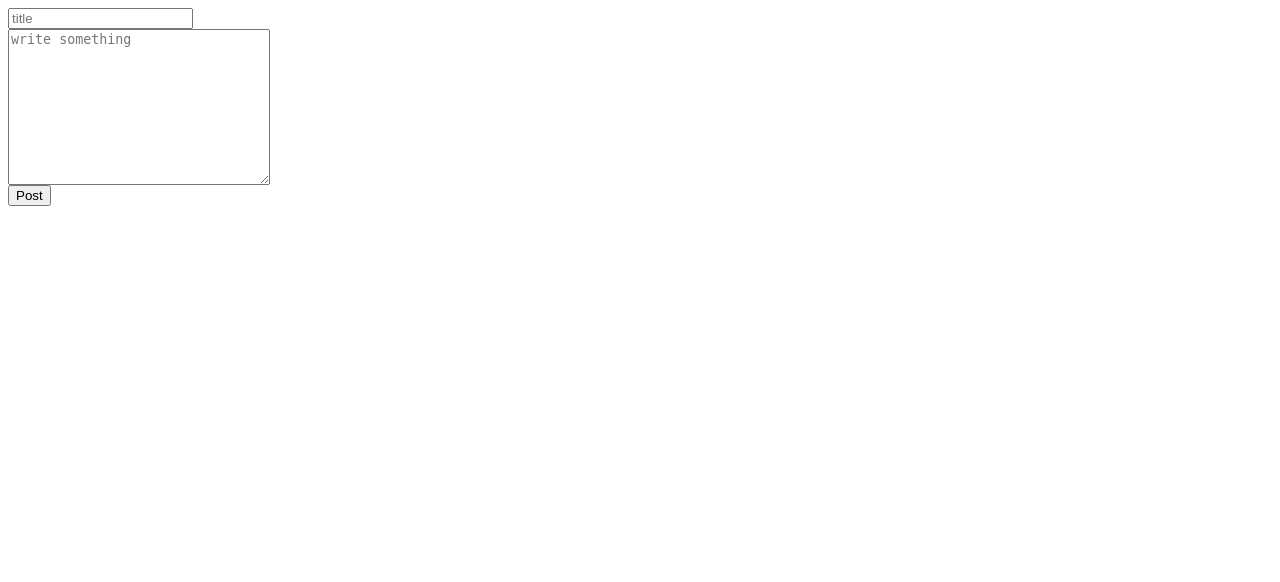
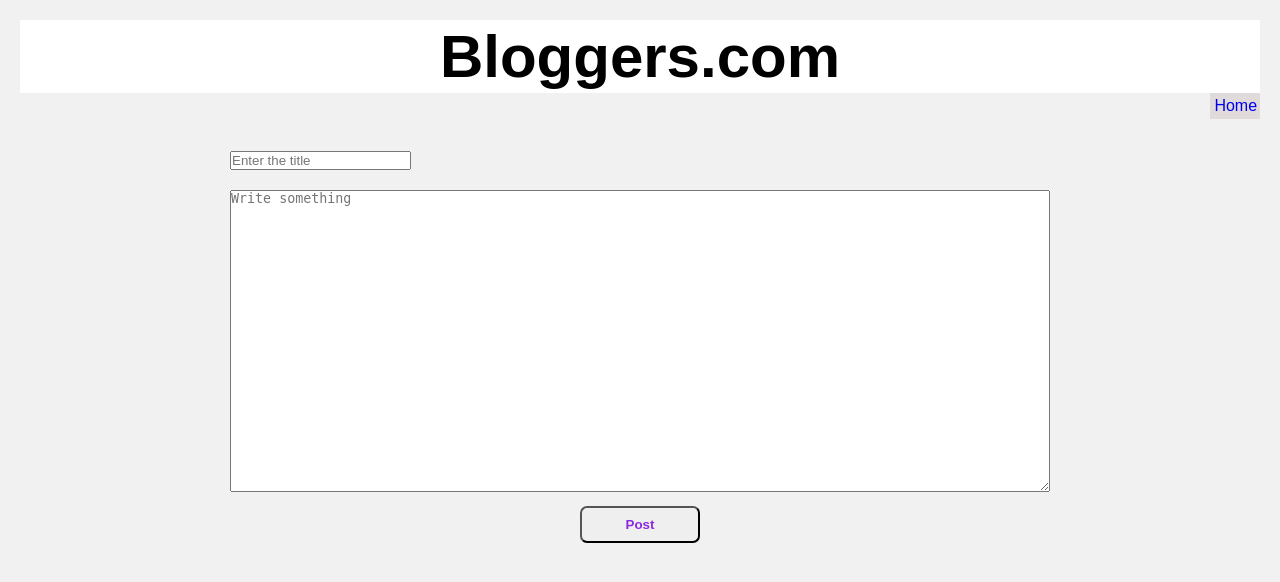
Before and after one commit to adityadesity11/Blog-Web-App-using-Django, a Django app: page /write in a window 1280 px wide. Shown: the top 582 px of the page. Run offline with Django 4.2, Linux system fonts and the light colour scheme.

Commit message:
Modified the UI of write.html

```diff
--- a/posts/views.py
+++ b/posts/views.py
@@ -21,7 +21,8 @@ def add_review(req):
         return render(req,'index.html')
 
     return render(req,'write.html')
-    # return render(req,'index.html')
+
+
 
 def blogpost(req):
     if(req.method == 'POST'):
--- a/templates/write.html
+++ b/templates/write.html
@@ -1,6 +1,103 @@
-<form  method='POST'>
-     {% csrf_token %}
-    <input type="text" name = "title" placeholder="title"><br>
-    <textarea name="body" id="" cols="30" rows="10" placeholder="write something"></textarea><br>
-    <input type="submit" value="Post">
-</form>
+<!DOCTYPE html>
+<html lang="en">
+
+<head>
+    <meta charset="UTF-8">
+    <meta http-equiv="X-UA-Compatible" content="IE=edge">
+    <meta name="viewport" content="width=device-width, initial-scale=1.0">
+    <title>Document</title>
+    <style>
+        * {
+            padding: 0px;
+            margin: 0px;
+        }
+
+        body {
+            font-family: Arial;
+            padding: 20px;
+            background: #f1f1f1;
+        }
+
+        .header {
+            padding: 2px;
+            font-size: 40px;
+            text-align: center;
+            background: white;
+        }
+
+        .home {
+            padding: 4px;
+            background-color: #e1dada;
+            margin-left: 96%;
+        }
+
+        .home a {
+            text-decoration: none;
+        }
+
+        .home a:hover {
+            color: red;
+            cursor: pointer;
+
+        }
+
+        .outer {
+            display: flex;
+            justify-content: center;
+            align-items: center;
+        }
+
+        .container {
+            padding: 12px;
+            margin: 10px;
+            /* background-color: rgb(206, 241, 241); */
+
+        }
+
+        #submit {
+            padding: 9px;
+            padding-left: 10px;
+            padding-right: 10px;
+            color: blueviolet;
+            font-weight: bold;
+            border-radius: 7px;
+            width: 120px;
+
+        }
+
+        #submit:hover {
+            cursor: pointer;
+            /* color: rgb(8, 173, 44); */
+            background-color: rgb(225, 221, 221);
+
+        }
+
+        .values {
+            margin: 10px;
+        }
+    </style>
+</head>
+
+<body>
+    <div class="header">
+        <h2>Bloggers.com</h2>
+    </div>
+    <div class="home">
+        <a href="/">Home</a>
+    </div>
+    <div class="outer">
+
+        <div class="container">
+
+            <form method='POST' class="inp-form">
+                {% csrf_token %}
+                <input type="text" name="title" placeholder="Enter the title" class="values"><br>
+                <textarea name="body" id="" cols="100" rows="20" placeholder="Write something"
+                    class="content values"></textarea><br>
+                <center><input type="submit" value="Post" id="submit"> </center>
+            </form>
+        </div>
+    </div>
+</body>
+
+</html>
```
